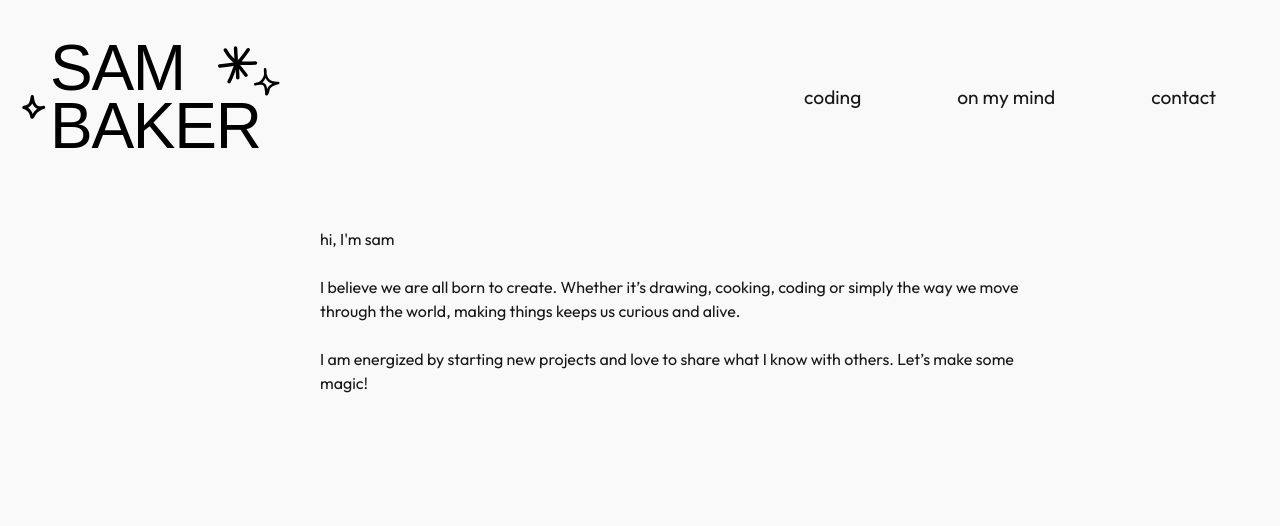
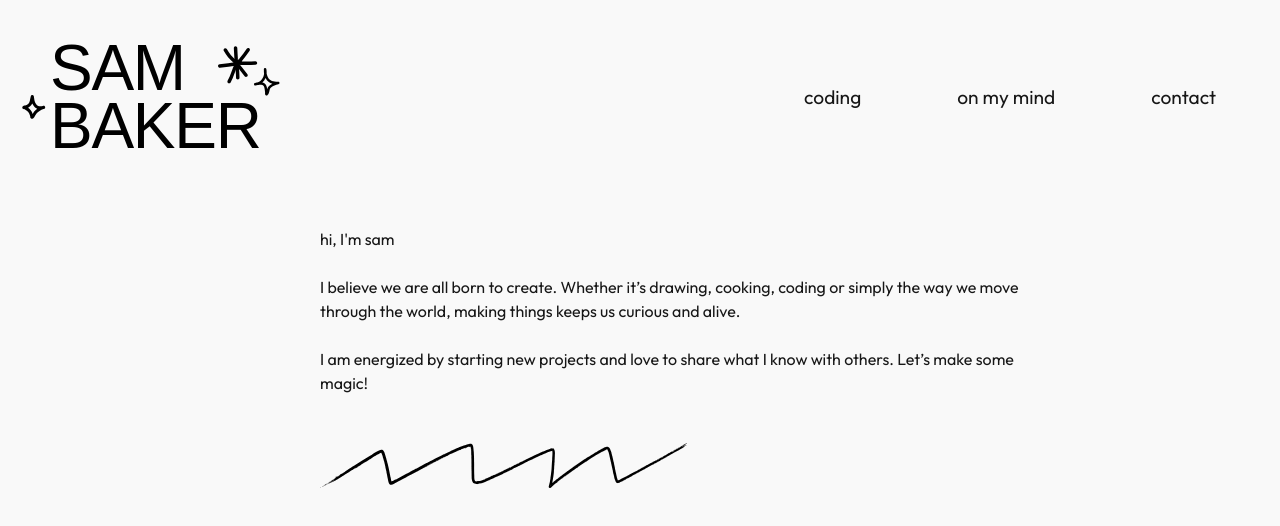
Before and after one commit to hellosamm/personal-site, a Next.js app: page / in a window 1280 px wide. Shown: the top 526 px of the page. Built offline with nearby package versions, Linux system fonts and the light colour scheme; a web font is replaced by a local one.

Commit message:
UI updates

```diff
--- a/src/app/page.tsx
+++ b/src/app/page.tsx
@@ -22,6 +22,7 @@ export default function Home() {
             {`I am energized by starting new projects and love to share what I
             know with others. Let’s make some magic!`}
           </p>
+          <img src="/zigzag.svg" alt="" className={style.drawnLine} />
         </div>
         {/* <div className={style.btnContainer}>
           <div className={style.codingBtn}>
--- a/src/app/styles/AllArticles.module.css
+++ b/src/app/styles/AllArticles.module.css
@@ -55,7 +55,7 @@
 }
 
 .drawnLine {
-  width: 100%;
+  width: 50%;
   height: auto;
   margin: 4rem 0 4rem 0;
 }
--- a/src/app/styles/Homepage.module.css
+++ b/src/app/styles/Homepage.module.css
@@ -89,3 +89,10 @@
     width: auto; /* optional, only as wide as content */
   }
 }
+
+.drawnLine {
+  width: 50%;
+  height: auto;
+  /* margin-left: 10rem; */
+  margin-top: 3rem;
+}
```
